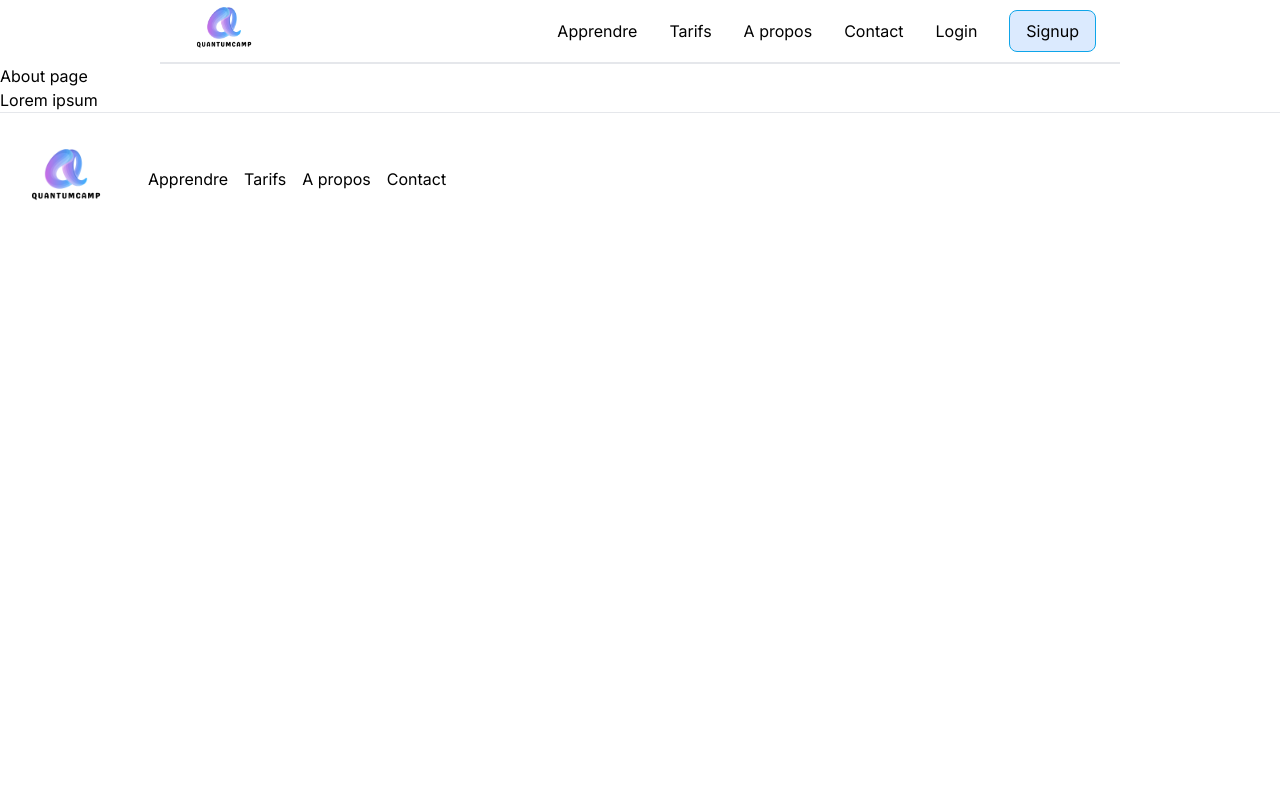
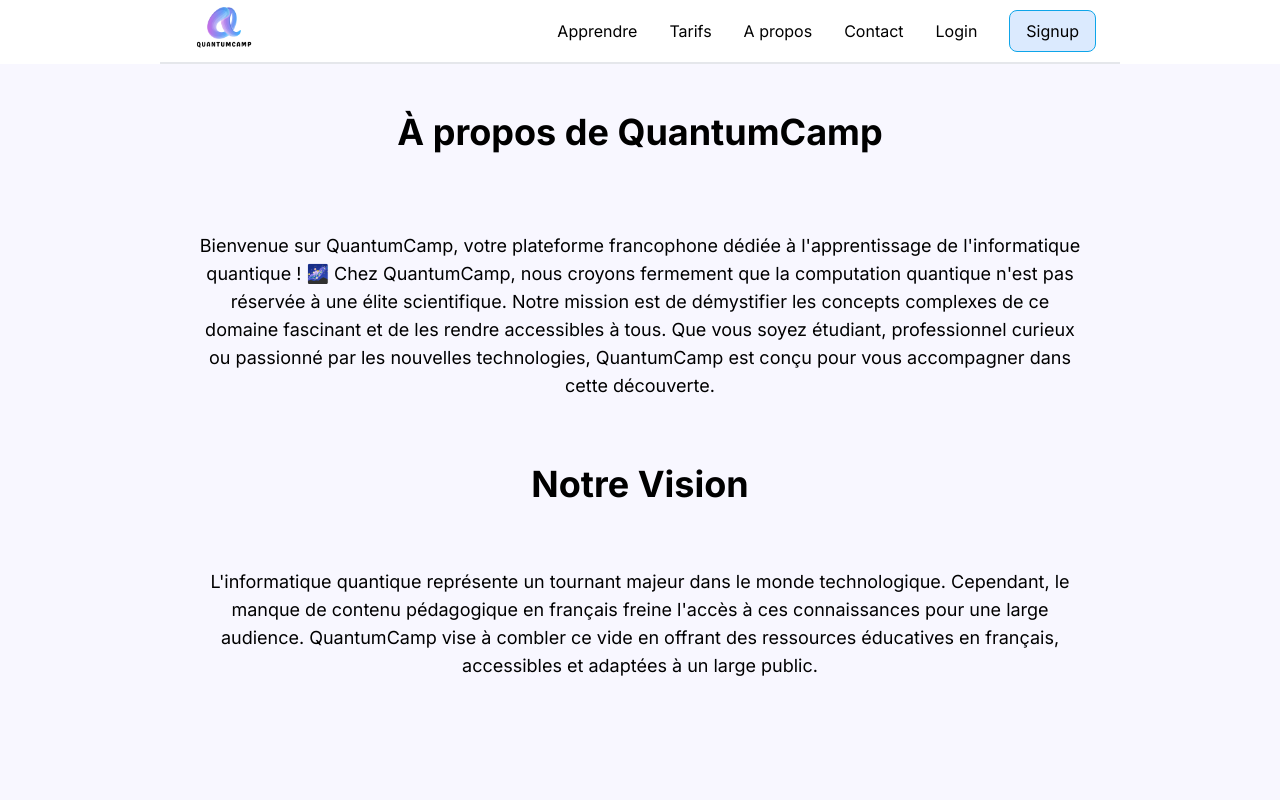
Before and after one commit to MargotHuet/quantumcamp-webapp, a Next.js app in the folder frontend/: page /about in a window 1280 px wide. Shown: the top 800 px of the page. Built offline with nearby package versions, Linux system fonts and the light colour scheme; no server answers; a web font is replaced by a local one.

Commit message:
add text

```diff
--- a/frontend/src/app/about/page.tsx
+++ b/frontend/src/app/about/page.tsx
@@ -1,11 +1,16 @@
 import React from "react";
+import text from "../../text/text";
 
-
-export default function About() {
+export default function About(): JSX.Element {
     return (
-        <>
-            <h1>About page</h1>
-            <p>Lorem ipsum</p>
-        </>
-    )
-};
+        <div className="bg-creamWhite flex flex-col items-center justify-start min-h-screen py-12 px-8 text-center">
+            {/* Conteneur avec texte raccourci */}
+            <div className="w-full max-w-screen-sm laptop:max-w-screen-md desktop:max-w-4xl mx-auto">
+                <p className="text-4xl font-extrabold mb-20">{text.page.components.about.title1}</p>
+                <p className="text-lg mb-16">{text.page.components.about.text1}</p>
+                <p className="text-4xl font-extrabold mb-16">{text.page.components.about.title2}</p>
+                <p className="text-lg">{text.page.components.about.text2}</p>
+            </div>
+        </div>
+    );
+}
--- a/frontend/src/text/text.js
+++ b/frontend/src/text/text.js
@@ -26,9 +26,15 @@ const appText = {
             homeCardsFullSection: {
                 title: "Pourquoi vous devriez apprendre l'informatique quantique?",
                 description: "Lorem ipsum dolor sit amet, consectetur adipiscing elit. Sed sit amet nulla auctor",
-            }
+            },
+            about: {
+                title1: "À propos de QuantumCamp",
+                text1: "Bienvenue sur QuantumCamp, votre plateforme francophone dédiée à l\'apprentissage de l\'informatique quantique ! 🌌 Chez QuantumCamp, nous croyons fermement que la computation quantique n\'est pas réservée à une élite scientifique. Notre mission est de démystifier les concepts complexes de ce domaine fascinant et de les rendre accessibles à tous. Que vous soyez étudiant, professionnel curieux ou passionné par les nouvelles technologies, QuantumCamp est conçu pour vous accompagner dans cette découverte.",
+                title2: "Notre Vision",
+                text2: "L'informatique quantique représente un tournant majeur dans le monde technologique. Cependant, le manque de contenu pédagogique en français freine l'accès à ces connaissances pour une large audience. QuantumCamp vise à combler ce vide en offrant des ressources éducatives en français, accessibles et adaptées à un large public."
             },
         },
-    }
+    },
+}
 
 export default appText;
--- a/frontend/tailwind.config.ts
+++ b/frontend/tailwind.config.ts
@@ -21,6 +21,12 @@ const config: Config = {
       backgroundColor: {
         creamWhite: "#F8F7FF"
       },
+      screens: {
+        'mobile': '380px',
+        'tablet': '768px',
+        'laptop': '1024px',
+        'desktop': '1280px',
+      },
     },
   },
   plugins: [],
```
